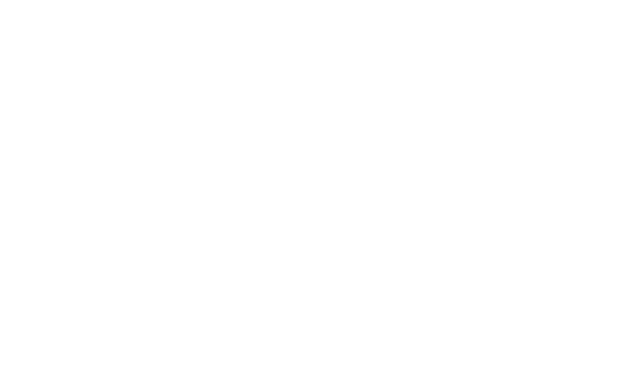
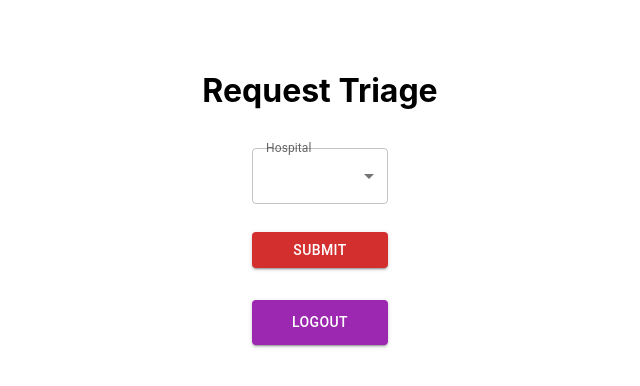
Before and after one commit to SENG-350-2024-fall/Team-8, a React (Create React App) app in the folder mister-ed/: page /request-triage in a window 1280 px wide. Before the commit this address had no page. Shown: the top 386 px of the page, without its empty margins (320-960 px from the left). Built offline with nearby package versions, Linux system fonts and the light colour scheme; data requests are answered from the project's data file.

Commit message:
feat: implement request triage page layout

```diff
--- a/mister-ed/src/App.js
+++ b/mister-ed/src/App.js
@@ -5,6 +5,7 @@
 import CreateAccount from './pages/create_account/CreateAccount';
 import HomePage from './pages/HomePage';
 import Triage from './pages/Triage';
+import RequestTriage from './pages/RequestTriage';
 import './App.css';
 
 function App() {
@@ -17,6 +18,7 @@
           <Route path="/create-account" element={<CreateAccount />} />
           <Route path="/home" element={<HomePage />} />
 		  <Route path="/triage" element={<Triage />} />
+		  <Route path="/request-triage" element={<RequestTriage />} />
           <Route path="/" element={<Navigate to="/landing" />} />
         </Routes>
       </div>
--- a/mister-ed/src/pages/RequestTriage.js
+++ b/mister-ed/src/pages/RequestTriage.js
@@ -0,0 +1,86 @@
+import React, { useState, useEffect } from 'react';
+import { Button, FormControl, InputLabel, Select, MenuItem, Box } from '@mui/material';
+import { useNavigate } from 'react-router-dom';
+import DatabaseClient from '../clients/DatabaseClient';
+
+function RequestTriage() {
+	const [hospitals, setHospitals] = useState([]);
+	const [selectedHospital, setSelectedHospital] = useState('');
+	const [error, setError] = useState('');
+  const navigate = useNavigate();
+
+  useEffect(() => {
+    const fetchHospitals = async () => {
+      try {
+        const data = await DatabaseClient.fetch('hospitals');
+        setHospitals(data || []);
+      } catch (error) {
+        console.error('Error fetching hospitals:', error);
+        setError('Could not load hospitals. Please try again later.');
+      }
+    };
+
+    fetchHospitals();
+  }, []);
+
+	const handleSubmit = (e) => {
+    e.preventDefault();
+    if (!selectedHospital) {
+      setError('Please select a hospital.');
+      return;
+    }
+    // Add logic to handle triage request submission here
+    console.log('Selected Hospital:', selectedHospital);
+  };
+
+  const handleLogout = () => {
+    navigate('/login');
+  };
+
+  return (
+    <div style={{ display: 'flex', flexDirection: 'column', alignItems: 'center', paddingTop: '50px' }}>
+      <h1>Request Triage</h1>
+      <form onSubmit={handleSubmit} style={{ maxWidth: '400px', margin: '0 auto' }}>
+				<FormControl fullWidth margin='normal' variant='outlined'>
+					<InputLabel id='hospital-select-label' shrink>
+						Hospital
+					</InputLabel>
+					<Select
+						labelId='hospital-select-label'
+						value={selectedHospital}
+						onChange={(e) => setSelectedHospital(e.target.value)}
+						fullWidth
+					>
+						{hospitals.map((hospital) => (
+							<MenuItem key={hospital.id} value={hospital.id}>
+								{hospital.name}
+							</MenuItem>
+						))}
+					</Select>
+				</FormControl>
+				{error && <p style={{ color: 'red' }}>{error}</p>}{' '}
+				<Button
+					type="submit"
+					variant="contained"
+					color="error"
+					style={{ marginTop: '20px', width: '100%' }}
+				>
+					Submit
+				</Button>
+      </form>
+      {/* Logout Button */}
+      <Box mt={4}>
+        <Button
+          variant="contained"
+          color="secondary"
+          onClick={handleLogout}
+          style={{ padding: '10px 40px' }}
+        >
+          Logout
+        </Button>
+      </Box>
+    </div>
+  );
+}
+
+export default RequestTriage;
```
